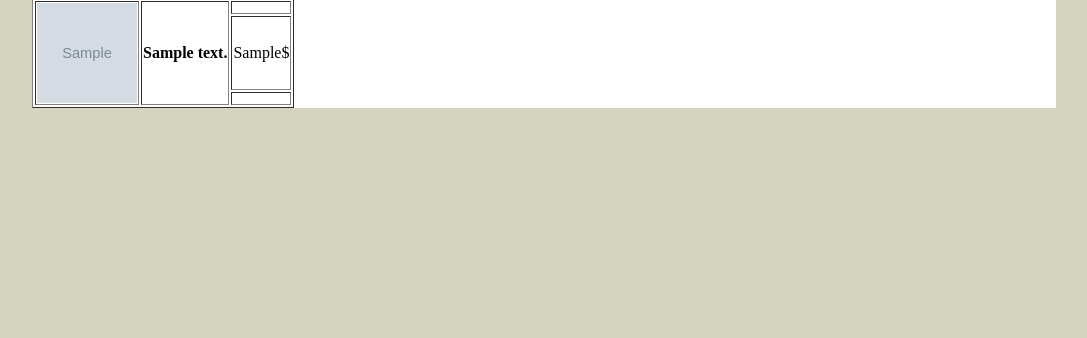
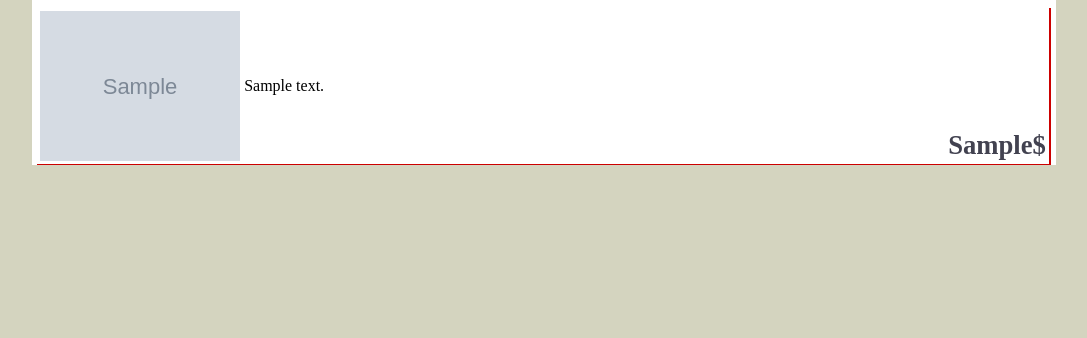
Before and after one commit to VergaraF/estate-reel, a PHP site: page / in a window 1280 px wide. Shown: the part 478-816 px from the top of the page, without its empty margins (104-1191 px from the left). Run offline with PHP 8.4, Linux system fonts and the light colour scheme; the visitor is signed in with stand-in values (Sample User, id 1); tables that the repository leaves empty hold one stand-in row (values such as "Sample post"); grey boxes marked "Sample" are stand-in pictures.

Commit message:
Index layout fixed and finished, improvements to CSS

```diff
--- a/CSS/mainLayout.css
+++ b/CSS/mainLayout.css
@@ -98,3 +98,34 @@ footer {
     bottom: 0;
     left: 0;
 }
+
+#apt{
+    height: auto;
+    margin-top: 10px;
+
+    border-right: 2px solid #C00;
+    border-bottom: 1px solid #C00;
+    width: 99%;
+    text-align: justify;
+
+}
+
+
+#placeImg{
+    height: 150px;
+}
+
+#col2{
+    width: 80%;
+}
+
+#price{
+    margin-top: 50px;
+    height: 10px;
+}
+
+#number{
+    font-weight: bold;
+    font-size: 20pt;
+    color: #424250;
+}
--- a/index.php
+++ b/index.php
@@ -208,27 +208,31 @@ $JssorUtils$.$AddEvent(window, "load", ScaleSlider);
         <!-- Trigger -->
     </div>
     <!-- Jssor Slider End -->
+
+    <section id="apartments">
     <?php
         $rsForIndex = $productObj->displayAllProducts();
         if (count($rsForIndex) > 0) {
             for($row = 0; $row < count($rsForIndex); $row++){
                 echo "
-                <table border=1>
-                  <tr>
-                    <th rowspan='3'><img style='width:100px;height:100px;' src='apartment_images/" . $rsForIndex[$row]['file_name'] . "'/></th>
-                    <th rowspan='3'>" . $rsForIndex[$row]['description'] . "</th>
+                <table id='apt' align='center'>
+                  <tr id='col1'>
+                    <td rowspan='3'><img id='placeImg' src='apartment_images/" . $rsForIndex[$row]['file_name'] . "'/></td>
+                    <td rowspan='3' id='col2'>" . $rsForIndex[$row]['description'] . "</th>
                     <th></th>
                   </tr>
                   <tr>
-                    <td>" . $rsForIndex[$row]['price'] . "$</td>
+                    <td></td>
                   </tr>
-                  <tr>
-                    <td></td>
+                  <tr id='price'>
+                    <td><p id='number'>" . $rsForIndex[$row]['price'] . "$</p></td>
                   </tr>
                 </table>";
             }
         }
     ?>
     </section>
+
+    </section>
     </body>
 </html>
```
Also changed, not shown: apartment_images/24-11-2014-1559799742-1416862095.jpg (added).
